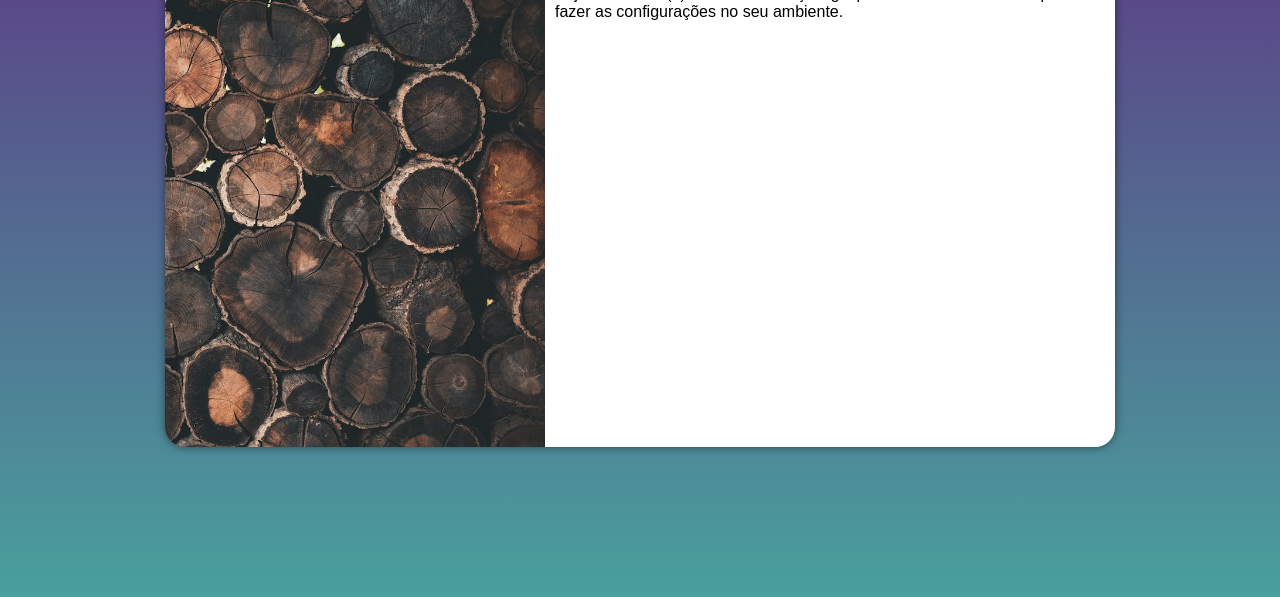
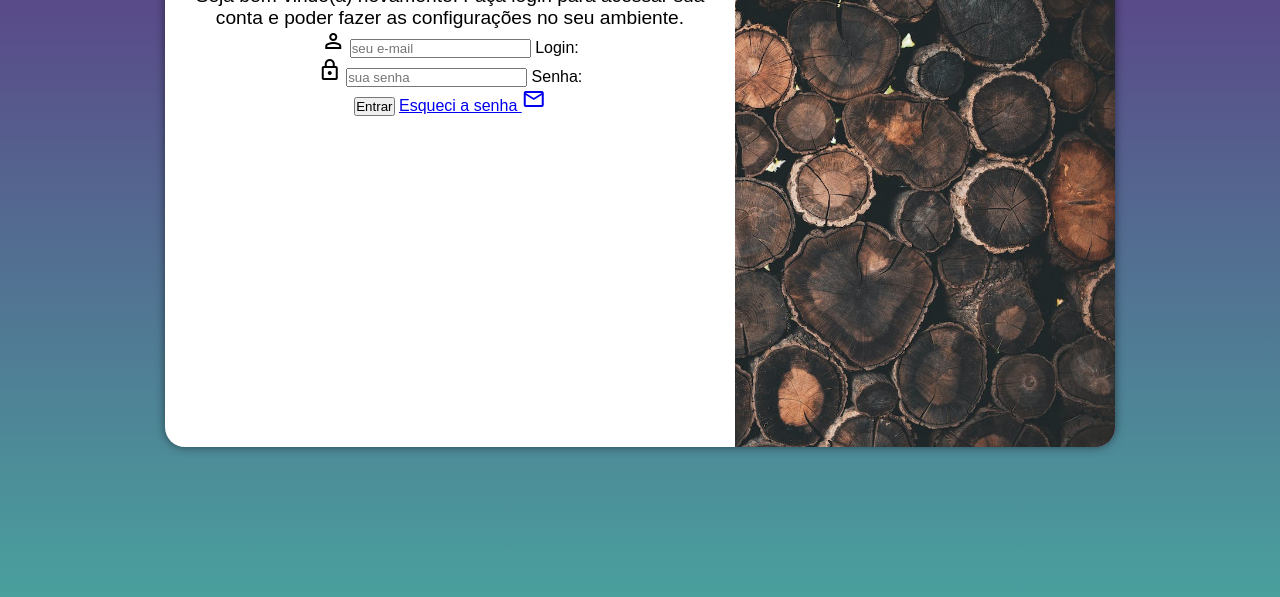
Before and after one commit to CleoSantos/projeto-login, a plain HTML site: page index.html in a window 1280 px wide. Shown: the part 203-800 px from the top of the page. Drawn offline with nearby package versions, Linux system fonts and the light colour scheme.

Commit message:
Adicionei o formulario

```diff
--- a/estilos/media-query.css
+++ b/estilos/media-query.css
@@ -30,13 +30,16 @@
         width: 950px;
     }
     section#login > div#imagem{
-        float:left;
+        float:right;
         width: 40%;
         height: 100%;
     }
 
     section#login > div#formulario{
-        float: right;
+        float: left;
         width: 60%;
     }
+    div#formulario > p{
+        font-size: 1.2em;
+    }
 }
--- a/estilos/style.css
+++ b/estilos/style.css
@@ -58,3 +58,10 @@ section#login > div#formulario{
     display: block;
     padding: 10px;
 }
+div#formulario{
+    text-align: center;
+    margin-bottom: 10px;
+}
+div#formulario > p{
+    font-size: 0.8em;
+}
--- a/index.html
+++ b/index.html
@@ -4,6 +4,7 @@
     <meta charset="UTF-8">
     <meta name="viewport" content="width=device-width, initial-scale=1.0">
     <title>Login</title>
+    <link rel="stylesheet" href="https://fonts.googleapis.com/css2?family=Material+Symbols+Outlined:opsz,wght,FILL,GRAD@20..48,100..700,0..1,-50..200" />
     <link rel="stylesheet" href="estilos/style.css">
     <link rel="stylesheet" href="estilos/media-query.css">
 </head>
@@ -18,10 +19,27 @@
                 <h1>Login</h1>
                 <p>Seja bem-vindo(a) novamente. Faça login para acessar sua conta e poder fazer as configurações no seu ambiente.</p>
 
-                <form action="login.php" method="post">
+                <form action="login.php" method="post" autocomplete="on">
 
+                    <div class="campo">
+                        <span class="material-symbols-outlined">
+                            person
+                        </span>
+                        <input type="email" name="login" id="ilogin" placeholder="seu e-mail" autocomplete="email" required maxlength="30">
+                        <label for="ilogin">Login: </label>
+                    </div>
 
-
+                    <div class="campo">
+                        <span class="material-symbols-outlined">
+                            lock
+                            </span>
+                        <input type="password" name="senha" id="isenha" placeholder="sua senha" autocomplete="current-password" required minlength="8" maxlength="20">
+                        <label for="isenha">Senha: </label>
+                    </div>
+                    <input type="submit" value="Entrar">
+                    <a href="esqueci.html">Esqueci a senha <span class="material-symbols-outlined">
+                        mail
+                        </span></a>
                 </form>
             </div>
         </section>
```
